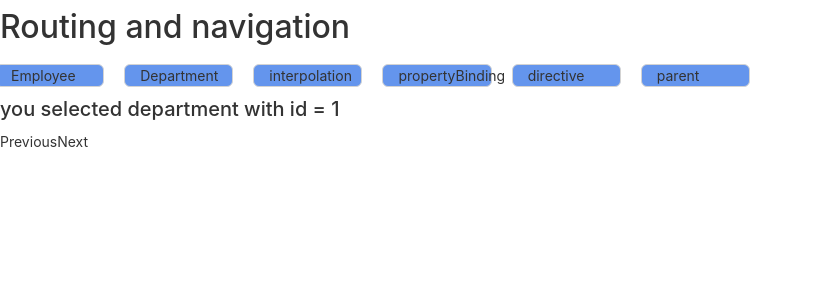
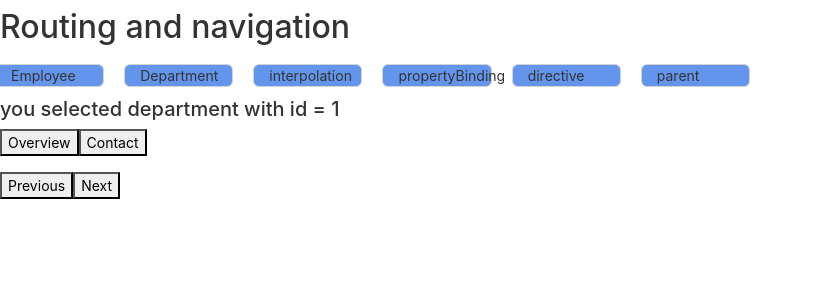
Before and after one commit to ArqamRafay/MasterTheBasic, an Angular app: page /department/1 in a window 1280 px wide. Shown: the top 300 px of the page, without its empty margins (0-813 px from the left). Built offline with nearby package versions, Linux system fonts and the light colour scheme.

Commit message:
routing param

```diff
--- a/src/app/app.module.ts
+++ b/src/app/app.module.ts
@@ -16,6 +16,8 @@ import { DepartmentComponent } from './department/department.component';
 import { PageNotFoundComponent } from './page-not-found/page-not-found.component'
 import { GeneralHelper } from './_GeneralHelper/generalHelper';
 import { DepartmentListComponent } from './department-list/department-list.component';
+import { OverviewComponent } from './overview/overview.component';
+import { ContactComponent } from './contact/contact.component';
 
 @NgModule({
   declarations: [
@@ -30,6 +32,8 @@ import { DepartmentListComponent } from './department-list/department-list.compo
     DepartmentComponent,
     PageNotFoundComponent,
     DepartmentListComponent,
+    OverviewComponent,
+    ContactComponent,
 
   ],
   imports: [
--- /dev/null
+++ b/src/app/contact/contact.component.html
@@ -0,0 +1 @@
+<p>contact works!</p>
--- /dev/null
+++ b/src/app/contact/contact.component.ts
@@ -0,0 +1,15 @@
+import { Component, OnInit } from '@angular/core';
+
+@Component({
+  selector: 'app-contact',
+  templateUrl: './contact.component.html',
+  styleUrls: ['./contact.component.scss']
+})
+export class ContactComponent implements OnInit {
+
+  constructor() { }
+
+  ngOnInit() {
+  }
+
+}
--- a/src/app/department-list/department-list.component.html
+++ b/src/app/department-list/department-list.component.html
@@ -1,4 +1,10 @@
 <h5>you selected department with id = {{departmentId }}</h5>
 
-<a (click)="goPrevious()">Previous</a>
-<a (click)="goNext()">Next</a>
+<p>
+    <button (click)="showOverview()">Overview</button>
+    <button (click)="showContact()">Contact</button>
+</p>
+
+<router-outlet></router-outlet>
+<button (click)="goPrevious()">Previous</button>
+<button (click)="goNext()">Next</button>
--- a/src/app/department-list/department-list.component.ts
+++ b/src/app/department-list/department-list.component.ts
@@ -30,5 +30,11 @@ export class DepartmentListComponent implements OnInit {
     let nextId = this.departmentId + 1;
     this.router.navigate(['/department', nextId]);
   }
+  showOverview(){
+    this.router.navigate(['overview'],{relativeTo: this.activatedRoute})
+  }
+  showContact(){
+    this.router.navigate(['contact'],{relativeTo: this.activatedRoute})
+  }
 
 }
--- /dev/null
+++ b/src/app/overview/overview.component.html
@@ -0,0 +1 @@
+<p>overview works!</p>
--- /dev/null
+++ b/src/app/overview/overview.component.ts
@@ -0,0 +1,15 @@
+import { Component, OnInit } from '@angular/core';
+
+@Component({
+  selector: 'app-overview',
+  templateUrl: './overview.component.html',
+  styleUrls: ['./overview.component.scss']
+})
+export class OverviewComponent implements OnInit {
+
+  constructor() { }
+
+  ngOnInit() {
+  }
+
+}
```
Also changed, not shown: src/app/app-routing.module.ts (+10 -2 lines), src/app/contact/contact.component.scss (added), src/app/overview/overview.component.scss (added), 2 other files (tests, documents, lock files or other folders).
